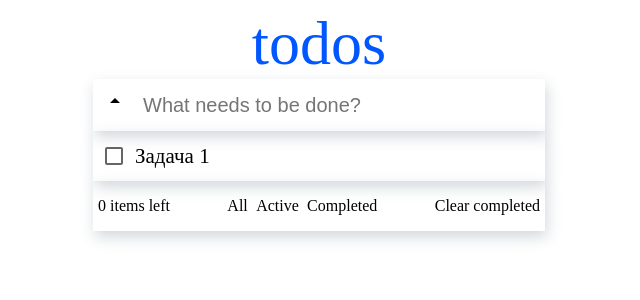
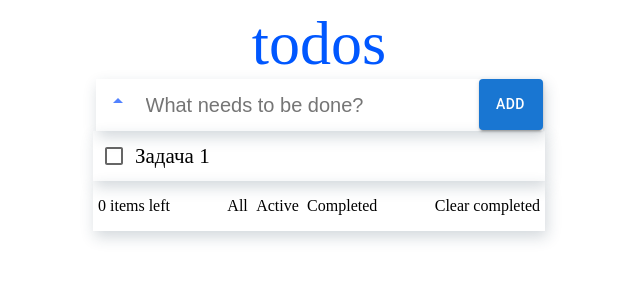
Before and after one commit to Shiroyam/-Frontend-intern-Todos, a React (Create React App) app: page / in a window 1280 px wide. Shown: the top 300 px of the page, without its empty margins (321-961 px from the left). Built offline with nearby package versions, Linux system fonts and the light colour scheme.

Commit message:
добавил кнопку в Input

```diff
--- a/src/components/input/Input.scss
+++ b/src/components/input/Input.scss
@@ -1,12 +1,15 @@
+label{
+  -webkit-box-shadow: 2px 6px 14px 0px rgba(34, 60, 80, 0.2);
+  -moz-box-shadow: 2px 6px 14px 0px rgba(34, 60, 80, 0.2);
+  box-shadow: 2px 6px 14px 0px rgba(34, 60, 80, 0.2);
+}
+
 .input {
-  width: 400px;
+  width: 331px;
   height: 50px;
   font-size: 20px;
   padding-left: 50px;
   outline: none;
-  -webkit-box-shadow: 2px 6px 14px 0px rgba(34, 60, 80, 0.2);
-  -moz-box-shadow: 2px 6px 14px 0px rgba(34, 60, 80, 0.2);
-  box-shadow: 2px 6px 14px 0px rgba(34, 60, 80, 0.2);
   border: 0;
 }
 
@@ -15,4 +18,10 @@
     margin-top: 10px;
     margin-left: 10px;
     cursor: pointer;
+    color: #5282ff;
 }
+
+.btn{
+  float: right;
+  height: 51px;
+}
--- a/src/components/input/Input.tsx
+++ b/src/components/input/Input.tsx
@@ -1,6 +1,7 @@
 import { FC, useState } from "react";
 import ArrowDropDownIcon from "@mui/icons-material/ArrowDropDown";
 import ArrowDropUpIcon from "@mui/icons-material/ArrowDropUp";
+import Button from '@mui/material/Button';
 import "./Input.scss";
 
 export const Input: FC = () => {
@@ -12,6 +13,7 @@ export const Input: FC = () => {
       ) : (
         <ArrowDropDownIcon onClick={() => setArrow(true)} className="arrow" />
       )}
+      <Button className="btn" variant="contained">Add</Button>
       <input className="input" placeholder="What needs to be done?"></input>
     </label>
   );
```
